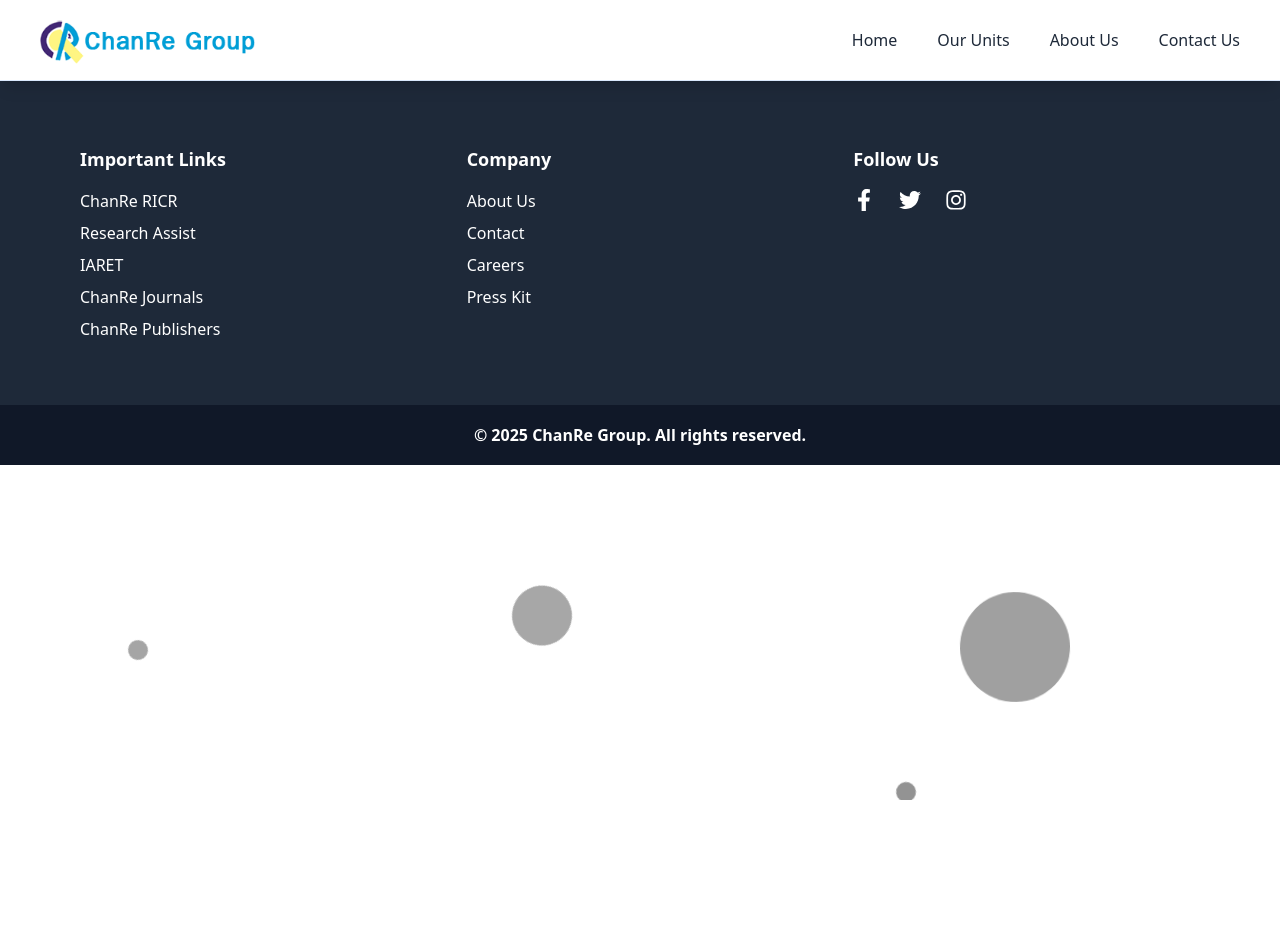
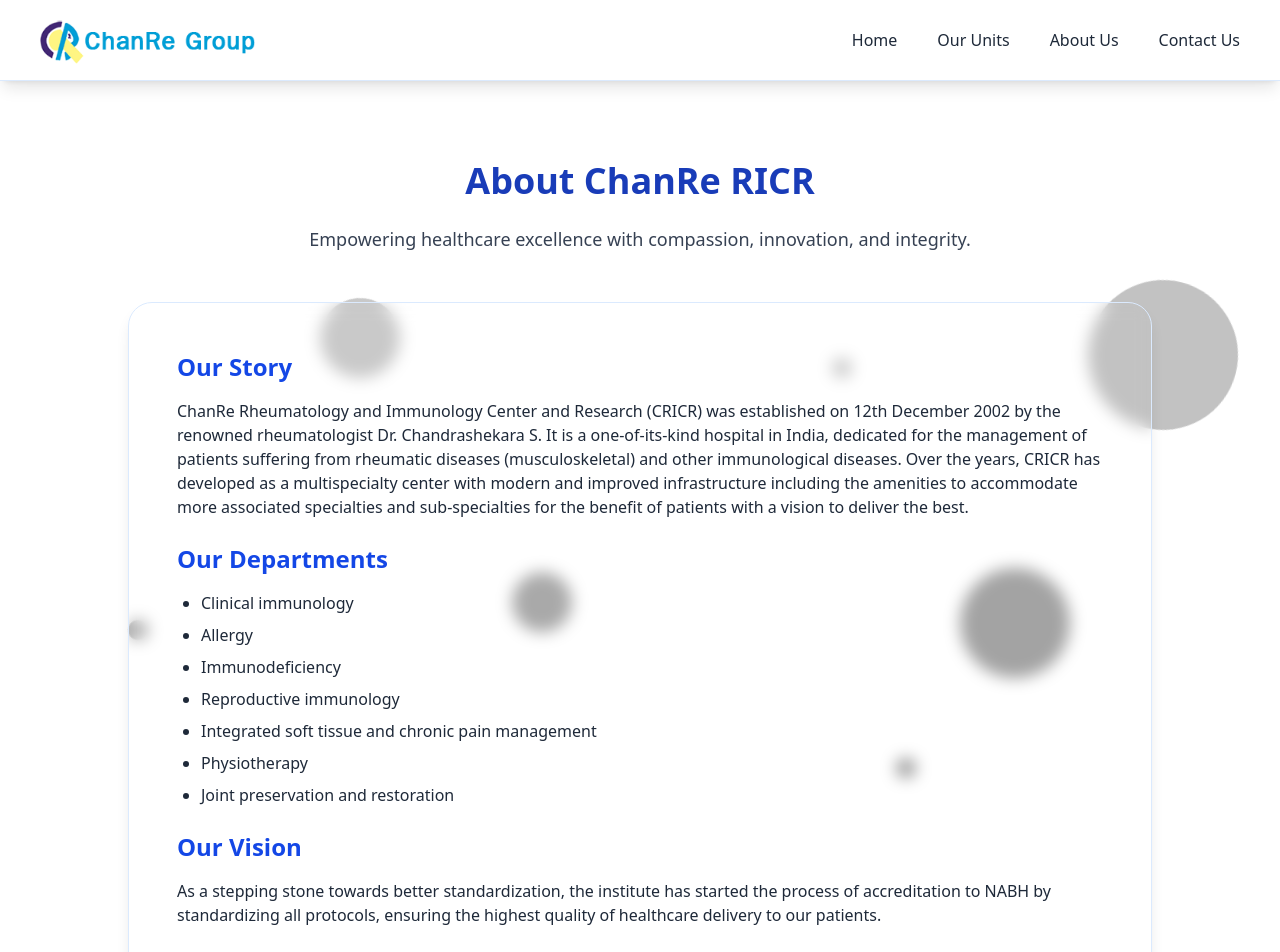
Before and after one commit to ManuJ1210/ChanRe, a React (Vite) app: page /chanre-ricr in a window 1280 px wide. Shown: the top 952 px of the page. Before the commit the page ends 800 px from the top, so only its background shows below. Built offline with nearby package versions, Linux system fonts and the light colour scheme.

Commit message:
Added info about units

```diff
--- /dev/null
+++ b/src/AboutUnits/ChanReRICR.jsx
@@ -0,0 +1,63 @@
+
+const ChanReRICR = () => {
+  return (
+
+    <>
+    <section className="min-h-screen px-6 py-20 md:px-20">
+      <div className="max-w-5xl mx-auto">
+        <h1 className="text-4xl font-bold text-blue-800 text-center mb-6">About ChanRe RICR</h1>
+
+        <p className="text-gray-700 text-lg leading-relaxed text-center max-w-3xl mx-auto mb-12">
+          {/* Short summary or tagline */}
+          Empowering healthcare excellence with compassion, innovation, and integrity.
+        </p>
+
+        <div className="rounded-3xl shadow-lg p-8 md:p-12 space-y-6 backdrop-blur-sm border border-blue-100">
+          {/* You can paste your content here */}
+          <div className="space-y-4">
+            <h2 className="text-2xl font-semibold text-blue-700">Our Story</h2>
+            <p className="text-gray-800 text-base">
+              {/* Replace this with your content */}
+                          ChanRe Rheumatology and Immunology Center and Research (CRICR) was established on 12th December 2002 by the renowned rheumatologist Dr. Chandrashekara S. It is a one-of-its-kind hospital in India, dedicated for the management of patients suffering from rheumatic diseases (musculoskeletal) and other immunological diseases.
+
+                          Over the years, CRICR has developed as a multispecialty center with modern and improved infrastructure including the amenities to accommodate more associated specialties and sub-specialties for the benefit of patients with a vision to deliver the best.
+            </p>
+          </div>
+
+          <div className="space-y-4">
+            <h2 className="text-2xl font-semibold text-blue-700">Our Departments</h2>
+            <p className="text-gray-800 text-base">
+              {/* Replace this with your content */}
+             <ul className="list-disc pl-6 space-y-2">
+                <li>Clinical immunology</li>
+                <li>Allergy</li>
+                <li>Immunodeficiency</li>
+                <li>Reproductive immunology</li>
+                <li>Integrated soft tissue and chronic pain management</li>
+                <li>Physiotherapy</li>
+                <li>Joint preservation and restoration</li>
+             </ul>
+            </p>
+          </div>
+
+          <div className="space-y-4">
+            <h2 className="text-2xl font-semibold text-blue-700">Our Vision</h2>
+            <p className="text-gray-800 text-base">
+              {/* Replace this with your content */}
+             As a stepping stone towards better standardization, the institute has started the process of accreditation to NABH by standardizing all protocols, ensuring the highest quality of healthcare delivery to our patients.
+            </p>
+          </div>
+        </div>
+
+        <div className="text-center mt-12">
+          <button className="px-6 py-3 bg-blue-700 text-white rounded-full shadow-md hover:bg-blue-800 transition">
+            Visit Our Main Website
+          </button>
+        </div>
+      </div>
+    </section>
+    </>
+  );
+};
+
+export default ChanReRICR;
--- /dev/null
+++ b/src/AboutUnits/ResearchAssist.jsx
@@ -0,0 +1,65 @@
+
+const ResearchAssist = () => {
+  return (
+
+    <>
+    <section className="min-h-screen px-6 py-20 md:px-20">
+      <div className="max-w-5xl mx-auto">
+        <h1 className="text-4xl font-bold text-blue-800 text-center mb-6">About ChanRe Research Assist</h1>
+
+        <p className="text-gray-700 text-lg leading-relaxed text-center max-w-3xl mx-auto mb-12">
+          {/* Short summary or tagline */}
+          Research Assist is your online partner providing end-to-end solutions for publishing manuscripts and scientific content.
+        </p>
+
+        <div className="bg-white/80 rounded-3xl shadow-lg p-8 md:p-12 space-y-6 backdrop-blur-sm border border-blue-100">
+          {/* You can paste your content here */}
+          <div className="space-y-4">
+            <h2 className="text-2xl font-semibold text-blue-700">Our Story</h2>
+                          <p className="text-gray-800 text-base">
+                              {/* Replace this with your content */}
+                              Welcome to research-assist, your online partner providing end-to-end solution for publishing manuscript and scientific contents. Our team comprises of statistical analysts, medical specialists, research professionals and IT experts with years of experience in editorial process management and scientific publishing. Our motto is to provide excellent service, without compromising on the quality or accuracy.
+
+                              Meticulous statistical analysis, data interpretation,and presentation of the content are crucial for establishing the success of a research. Our knowledge resources can meet your research needs, thereby to help you in achieving the publication goals. We hope to serve you at the best through the various services offered.
+
+                              We comply with ethical publication practices and strive to provide the best services by understanding the customer needs. We cater to various global, academic, scientific and pharma giants to provide high-quality services
+                          </p>
+          </div>
+
+          <div className="space-y-4">
+            <h2 className="text-2xl font-semibold text-blue-700">Our Departments</h2>
+            <p className="text-gray-800 text-base">
+              {/* Replace this with your content */}
+             <ul className="list-disc pl-6 space-y-2">
+                <li>English Language Editing</li>
+                <li>Research Design</li>
+                <li>Manuscript Editing</li>
+                <li>Data Management</li>
+                <li>Manuscript Writing</li>
+                <li>Clinical Trial Design</li>
+                <li>Figure Preparation</li>
+             </ul>
+            </p>
+          </div>
+
+          <div className="space-y-4">
+            <h2 className="text-2xl font-semibold text-blue-700">Our Vision</h2>
+            <p className="text-gray-800 text-base">
+              {/* Replace this with your content */}
+              Our vision is to be a leader in the field of research assistance, providing unparalleled support to researchers and institutions worldwide. We aim to foster a collaborative environment that encourages innovation and excellence in scientific publishing.
+            </p>
+          </div>
+        </div>
+
+        <div className="text-center mt-12">
+          <button className="px-6 py-3 bg-blue-700 text-white rounded-full shadow-md hover:bg-blue-800 transition">
+            Visit Our Main Website
+          </button>
+        </div>
+      </div>
+    </section>
+    </>
+  );
+};
+
+export default ResearchAssist;
--- a/src/Routers/Navigation.jsx
+++ b/src/Routers/Navigation.jsx
@@ -5,6 +5,9 @@
 import OurUnits from "../pages/Ourunits";
 import { AnimatePresence } from 'framer-motion';
 import AppointmentPage from "../pages/Appointment";
+import ChanReRICR from "../AboutUnits/ChanReRICR";
+import ResearchAssist from "../AboutUnits/ResearchAssist";
+
 
 
 
@@ -19,7 +22,8 @@
       <Route path="/our-units" element={<OurUnits />} />
       <Route path="/contact" element={<ContactPage />} />
       <Route path="/appointment" element={<AppointmentPage />} />
-
+      <Route path="/chanre-ricr" element={<ChanReRICR />} />
+      <Route path="/research-assist" element={<ResearchAssist />} />
 
     </Routes>
     </AnimatePresence>
--- a/src/components/CustomerReviews.jsx
+++ b/src/components/CustomerReviews.jsx
@@ -83,7 +83,7 @@
         Hear from our satisfied customers about their experiences with our services.
       </p>
 
-      <div className="grid grid-cols-1 sm:grid-cols-2 lg:grid-cols-4 gap-6 mt-10">
+      <div className="grid grid-cols-1 sm:grid-cols-2 lg:grid-cols-4 gap-6 mt-10 ">
         {visibleTestimonials.map((t, i) => (
           <TestimonialCard key={i} {...t} />
         ))}
--- a/src/components/units.jsx
+++ b/src/components/units.jsx
@@ -8,20 +8,20 @@
   FaLaptopMedical,
   FaBook,
   FaFileAlt,
-  FaGlobe,
+  FaStethoscope,
   FaArrowRight,
 } from "react-icons/fa";
 import '../App.css';
 
 const units = [
-  { icon: <FaHospitalSymbol className="text-red-500" />, name: "ChanRe RICR" },
-  { icon: <FaMicroscope className="text-purple-500" />, name: "Research Assist" },
-  { icon: <FaBookMedical className="text-blue-500" />, name: "IARET" },
-  { icon: <FaFlask className="text-green-500" />, name: "ChanRe Lab" },
-  { icon: <FaFileAlt className="text-yellow-500" />, name: "ChanRe Journals" },
-  { icon: <FaBook className="text-pink-500" />, name: "ChanRe Publishers" },
+  { icon: <FaHospitalSymbol className="text-red-500" />, name: "ChanRe RICR", Link:"/chanre-ricr"},
+  { icon: <FaMicroscope className="text-purple-500" />, name: "Research Assist", Link:"/research-assist" },
+  { icon: <FaBookMedical className="text-blue-500" />, name: "IARET", Link:"/iaret" },
+  { icon: <FaFlask className="text-green-500" />, name: "ChanRe Lab", Link:"/chanre-lab" },
+  { icon: <FaFileAlt className="text-yellow-500" />, name: "ChanRe Journals", Link:"/chanre-journals" },
+  { icon: <FaBook className="text-pink-500" />, name: "ChanRe Publishers", Link:"/chanre-publishers" },
   { icon: <FaLaptopMedical className="text-indigo-500" />, name: "ChanRe Med Soft" },
-  { icon: <FaGlobe className="text-teal-500" />, name: "ChanRe Ebook" },
+ { icon: <FaStethoscope className="text-teal-500" />, name: "ChanRe Care" },
   { icon: <FaBook className="text-orange-500" />, name: "ChanRe Bookshop" },
 ];
 
@@ -64,7 +64,7 @@
                 <div className="text-2xl">{unit.icon}</div>
                 <span className="text-gray-800 font-medium text-lg">{unit.name}</span>
               </div>
-              <FaArrowRight className="text-gray-400 bounce-right" />
+              <span><Link to={unit.Link}><FaArrowRight className="text-gray-400 bounce-right" /></Link></span>
             </motion.li>
           ))}
         </ul>
--- a/src/pages/Ourunits.jsx
+++ b/src/pages/Ourunits.jsx
@@ -10,7 +10,8 @@
     btnText1: "Visit Site",
     btnText2: "Learn More",
     bg: "from-lime-100 to-green-200",
-    link: "https://chanrericr.com"
+    link: "https://chanrericr.com",
+    link2: "/chanre-ricr"
   },
   {
     title: "Research Assist",
@@ -20,7 +21,8 @@
     btnText1: "Visit Site",
     btnText2: "Learn More",
     bg: "from-indigo-100 to-violet-200",
-    link: "https://research-assist.com"
+    link: "https://research-assist.com",
+    link2: "/research-assist"
   },
    {
     title: "ChanRe Care",
@@ -162,7 +164,7 @@
                 {service.btnText1}
               </button>
               <button
-                onClick={() => window.open(service.link, "_blank")}
+                onClick={() => window.open(service.link2, "_blank")}
                 className="bg-white text-[#2a5f64] font-semibold px-4 py-2 rounded-md hover:bg-blue-100 transition"
               >
                 {service.btnText2}
--- a/src/pages/contact.jsx
+++ b/src/pages/contact.jsx
@@ -34,7 +34,7 @@
       <section className="py-20 px-6">
         <div className="max-w-7xl mx-auto grid grid-cols-1 lg:grid-cols-2 gap-14 items-start">
 
-          <div className="backdrop-blur-xl bg-gray-300 rounded-3xl shadow-lg p-10 border border-blue-100">
+          <div className="backdrop-blur-xl bg-gradient-to-br from-blue-100 to-blue-50 rounded-3xl shadow-lg p-10 border border-blue-100">
             <motion.h2
               className="text-4xl font-bold mb-4 text-blue-800"
               initial={{ opacity: 0, y: -30 }}
```
Also changed, not shown: src/AboutUnits.jsx/ChanReRICR.jsx (deleted).
